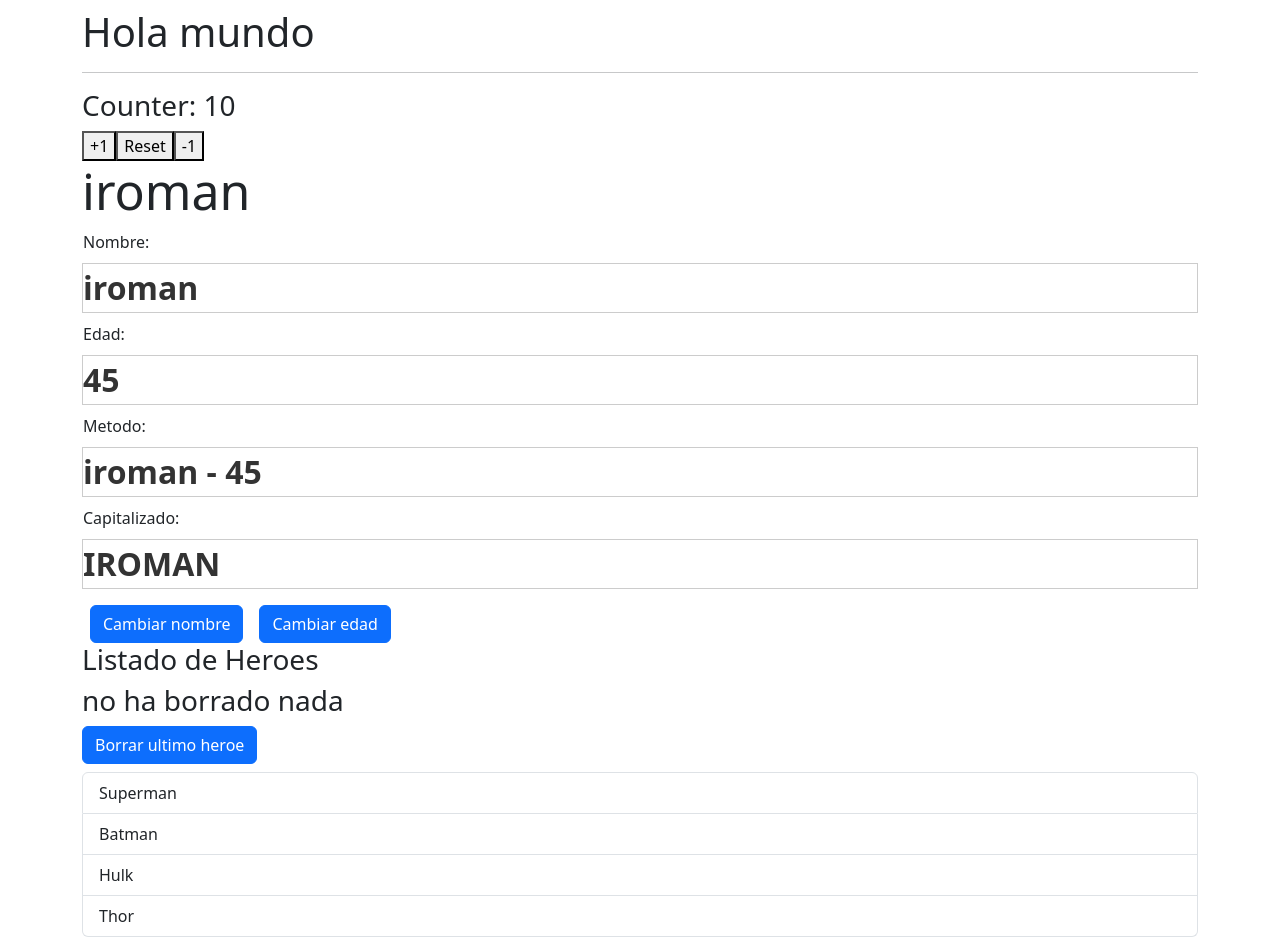
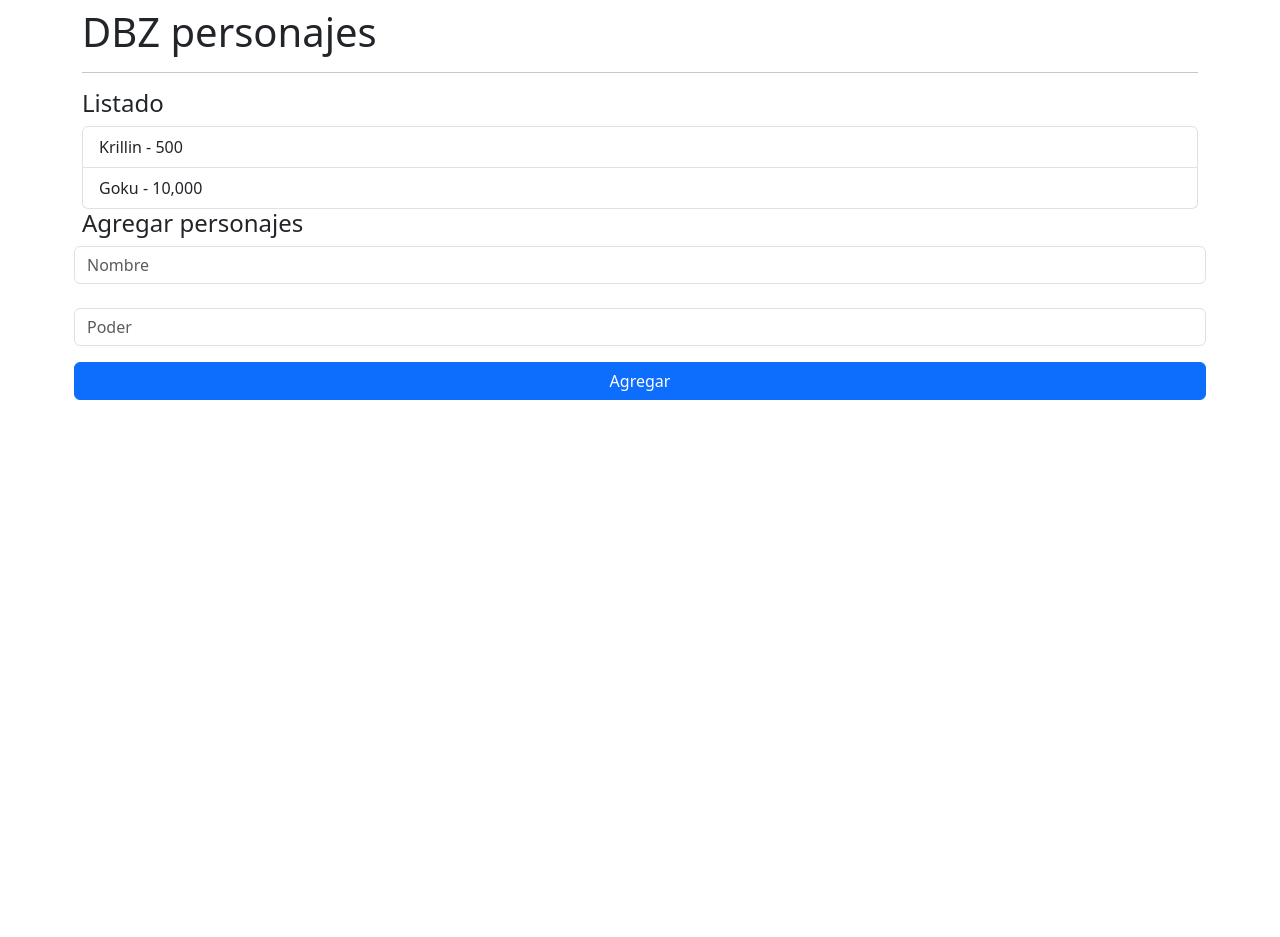
Before and after one commit to Filollan/Proyecto-Angular, an Angular app: page / in a window 1280 px wide. After the commit the page ends 800 px from the top, so only its background shows below. Built offline with nearby package versions, Linux system fonts and the light colour scheme.

Commit message:
creacion de dbz

```diff
--- a/src/app/app.component.html
+++ b/src/app/app.component.html
@@ -1,8 +1,11 @@
-<h1>{{ title }}</h1>
-<hr>
+<!-- <h1>{{ title }}</h1>
+<hr> -->
 
-<app-counter> </app-counter>
+<!-- <app-counter> </app-counter>
 
 <app-hero></app-hero>
 
-<app-list></app-list>
+<app-list></app-list> -->
+
+
+<app-dbz-main-page> </app-dbz-main-page>
--- /dev/null
+++ b/src/app/dbz/pages/main-page.component.html
@@ -0,0 +1,20 @@
+<h1>DBZ personajes</h1>
+<hr>
+
+<div class="row"></div>
+ <div class="col">
+  <h4>Listado</h4>
+  <ul class="list-group">
+  <li class="list-group-item"> Krillin - 500</li>
+  <li class="list-group-item"> Goku - 10,000</li>
+  </ul>
+</div>
+
+<div class="col">
+  <h4>Agregar personajes</h4>
+ <form class="row g-3">
+  <input type="text" class="form-control mb-2" placeholder="Nombre">
+  <input type="text" class="form-control mb-2 " placeholder="Poder">
+  <button class="btn btn-primary mt-2">Agregar</button>
+</form>
+</div>
```
Also changed, not shown: src/app/app.module.ts (+5 -2 lines), src/app/dbz/dbz.module.ts (added, +16 -0 lines), src/app/dbz/pages/main-page.component.ts (added, +10 -0 lines).
